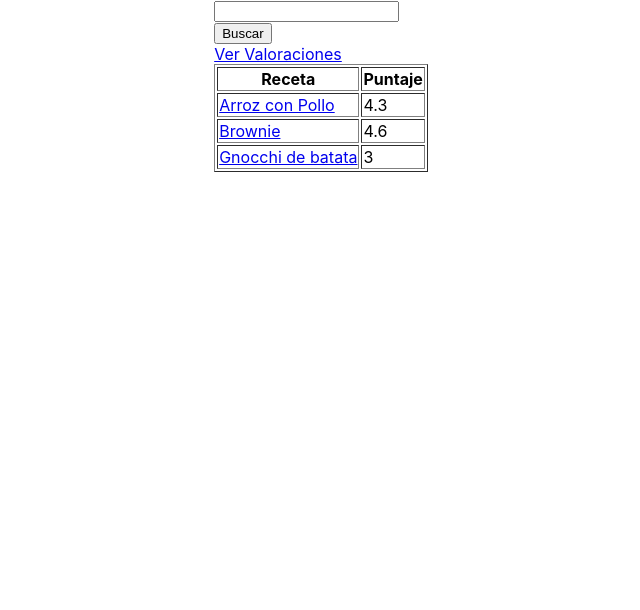
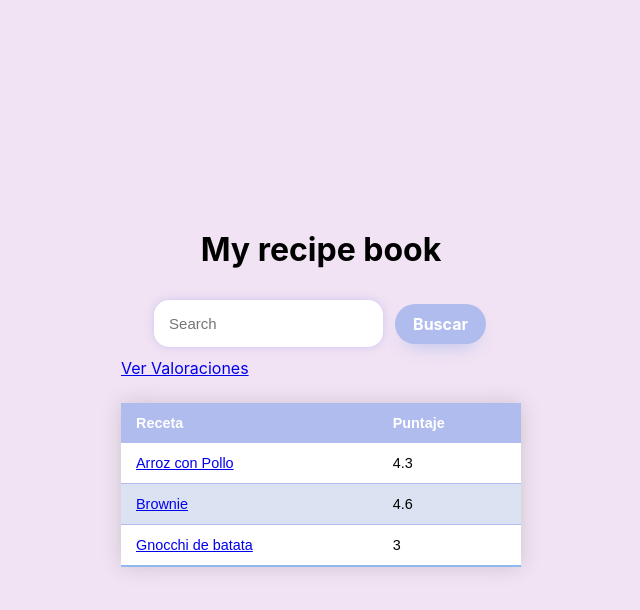
Before and after one commit to cissy212/recipe-book, a React (Create React App) app: page / in a window 1280 px wide. Shown: the top 610 px of the page, without its empty margins (319-959 px from the left). Built offline with nearby package versions, Linux system fonts and the light colour scheme.

Commit message:
added some css styling for buttons, inputs, table and background

```diff
--- a/src/App.css
+++ b/src/App.css
@@ -1,3 +1,16 @@
 .App {
   text-align: center;
+  background-image: "./assets/italianFoodBackground.jpg";
 }
+
+.container {
+  position: absolute;
+  left: 0;
+  bottom: 0;
+  display: flex;
+  justify-content: center;
+  align-items: center;
+  background-color: #f1e3f3;
+  width: 100vw;
+  height: 100vh;
+}
--- a/src/App.js
+++ b/src/App.js
@@ -13,13 +13,7 @@ const store = createStore(rootReducer, applyMiddleware(thunk));
 export default function App() {
   return (
     <Provider store={store}>
-      <div
-        style={{
-          display: "flex",
-          justifyContent: "center",
-          alignItems: "center",
-        }}
-      >
+      <div className="container">
         <Routing />
       </div>
     </Provider>
--- a/src/components/RecipesTable.jsx
+++ b/src/components/RecipesTable.jsx
@@ -1,10 +1,11 @@
 import React from "react";
 import { Link } from "react-router-dom";
+import "./Table.css";
 
 const RecipesTable = ({ recipesData, source }) => {
   return (
     <div>
-      <table border={1}>
+      <table className="styled-table">
         <thead>
           <tr>
             <th>Receta</th>
--- /dev/null
+++ b/src/components/Table.css
@@ -0,0 +1,29 @@
+.styled-table {
+  border-collapse: collapse;
+  margin: 25px 0;
+  font-size: 0.9em;
+  font-family: sans-serif;
+  min-width: 400px;
+  box-shadow: 0 0 20px rgba(0, 0, 0, 0.15);
+  background-color: #ffffff;
+}
+.styled-table thead tr {
+  background-color: #b0bced;
+  color: #ffffff;
+  text-align: left;
+}
+.styled-table th,
+.styled-table td {
+  padding: 12px 15px;
+}
+.styled-table tbody tr {
+  border-bottom: 1px solid #b0bced;
+}
+
+.styled-table tbody tr:nth-of-type(even) {
+  background-color: #dbe3f3;
+}
+
+.styled-table tbody tr:last-of-type {
+  border-bottom: 2px solid #8fb8ed;
+}
--- /dev/null
+++ b/src/screens/Home.css
@@ -0,0 +1,54 @@
+.flex {
+  display: flex;
+  justify-content: center;
+}
+.styled-button {
+  margin: 14px 7px;
+  background: #b0bced;
+  border-radius: 999px;
+  box-shadow: #b0bced 0 10px 20px -10px;
+  box-sizing: border-box;
+  color: #ffffff;
+  cursor: pointer;
+  font-family: Inter, Helvetica, "Apple Color Emoji", "Segoe UI Emoji",
+    NotoColorEmoji, "Noto Color Emoji", "Segoe UI Symbol", "Android Emoji",
+    EmojiSymbols, -apple-system, system-ui, "Segoe UI", Roboto, "Helvetica Neue",
+    "Noto Sans", sans-serif;
+  font-size: 16px;
+  font-weight: 700;
+  line-height: 24px;
+  opacity: 1;
+  outline: 0 solid transparent;
+  padding: 8px 18px;
+  user-select: none;
+  -webkit-user-select: none;
+  touch-action: manipulation;
+  width: fit-content;
+  word-break: break-word;
+  border: 0;
+}
+
+.styled-input {
+  margin: 10px 5px;
+  padding: 15px;
+  font-size: 15px;
+  border-width: 1px;
+  border-color: #c2bbf0;
+  background-color: #ffffff;
+  color: #000000;
+  border-style: hidden;
+  border-radius: 15px;
+  box-shadow: 0px 0px 8px rgba(194, 187, 240, 0.75);
+  /* text-shadow: 0px 0px 5px rgba(66, 66, 66, 0.75); */
+}
+.styled-input:focus {
+  outline: none;
+}
+
+.title {
+  font-family: Inter, Helvetica, "Apple Color Emoji", "Segoe UI Emoji",
+    NotoColorEmoji, "Noto Color Emoji", "Segoe UI Symbol", "Android Emoji",
+    EmojiSymbols, -apple-system, system-ui, "Segoe UI", Roboto, "Helvetica Neue",
+    "Noto Sans", sans-serif;
+  text-align: center;
+}
--- a/src/screens/Home.jsx
+++ b/src/screens/Home.jsx
@@ -2,6 +2,7 @@ import React, { useEffect } from "react";
 import { useSelector, useDispatch } from "react-redux";
 import RecipesTable from "../components/RecipesTable";
 import { Link } from "react-router-dom";
+import "./Home.css";
 import * as actions from "../actions";
 import * as helper from "../helpers";
 
@@ -17,7 +18,7 @@ const Home = () => {
   useEffect(() => {
     fetchData();
   }, []);
-  console.log(filteredRecipesData, recipesData, searchCriteria);
+
   const fetchData = () => {
     if (recipesData.length === 0) {
       dispatch(actions.getRecipes());
@@ -33,17 +34,23 @@ const Home = () => {
 
   return (
     <div>
-      <div>
+      <h1 className="title">My recipe book</h1>
+      <div className="flex">
         <div>
           <input
+            className="styled-input"
             type="search"
             name="search"
+            placeholder="Search"
+            aria-label="Search"
             value={searchCriteria}
             onChange={(e) => dispatch(actions.updateCriteria(e.target.value))}
           ></input>
         </div>
         <div>
-          <button onClick={searchInRecipe}>Buscar</button>
+          <button className="styled-button" onClick={searchInRecipe}>
+            Buscar
+          </button>
         </div>
       </div>
       <div>
--- a/src/screens/Recipe.jsx
+++ b/src/screens/Recipe.jsx
@@ -105,7 +105,9 @@ const Recipe = () => {
                   <option value={4}>4</option>
                   <option value={5}>5</option>
                 </select>
-                <button onClick={saveRecipeScore}>Guardar</button>
+                <button className="styled-button" onClick={saveRecipeScore}>
+                  Guardar
+                </button>
               </div>
             </>
           ) : (
```
Also changed, not shown: src/assets/italianFoodBackground.jpg (added).
